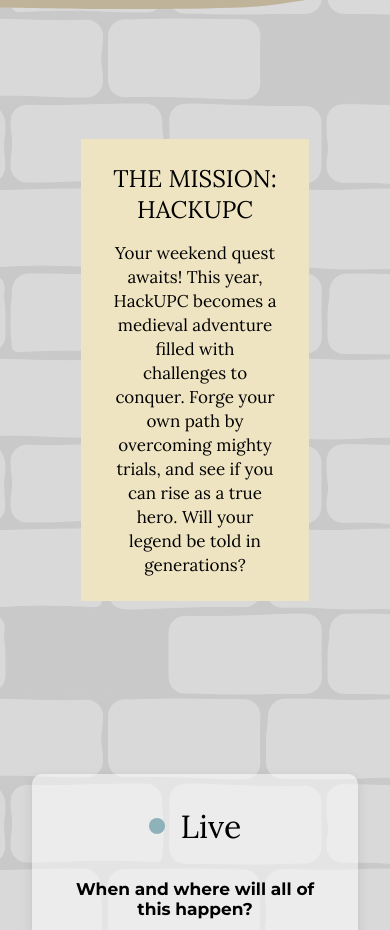
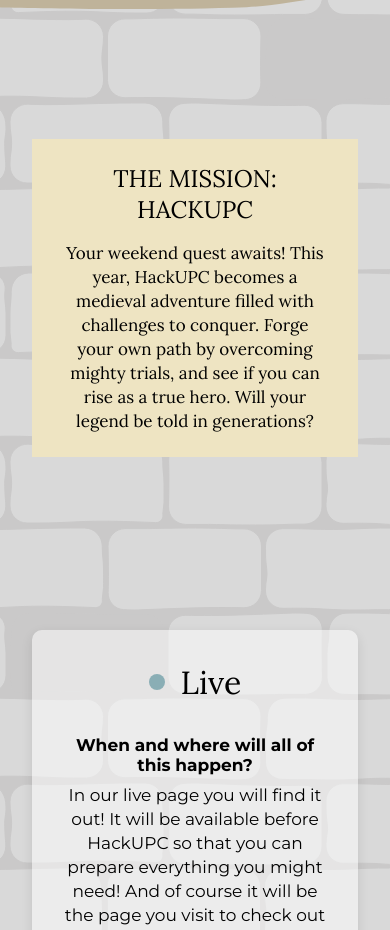
Before and after one commit to hackupc/hackupc-landing, a Next.js app: page / in a window 390 px wide. Shown: the part 5940-6870 px from the top of the page. Built offline with nearby package versions, Linux system fonts and the light colour scheme.

Commit message:
Reduced mobile padding

```diff
--- a/src/app/components/During.tsx
+++ b/src/app/components/During.tsx
@@ -48,8 +48,12 @@
   text-align: center;
   padding: 0 150px 0 150px;
 
-  @media (max-width: 1000px) {
+  @media (min-width: ${MobileBreakpoint}) and (max-width: 1000px) {
     padding: 0 15% 0 15%;
+  }
+
+  @media (max-width: ${MobileBreakpoint}) {
+    padding: 0;
   }
 `;
 
```
